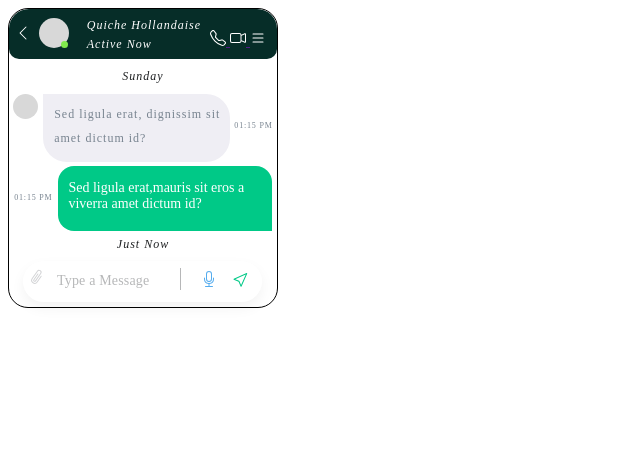
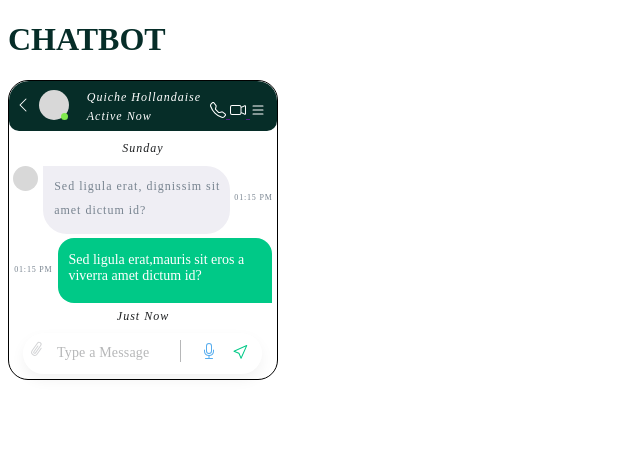
Before and after one commit to Mateenkhan612/chatbot, a plain HTML site: page index.html in a window 1280 px wide. Shown: the whole page, without its empty margins (0-640 px from the left). Drawn offline with Linux system fonts and the light colour scheme.

Commit message:
final commit

```diff
--- a/CSS/style.css
+++ b/CSS/style.css
@@ -1,3 +1,4 @@
+
 * {
     box-sizing: border-box;
 }
@@ -22,7 +23,10 @@
     background: #42877e;
   }
 
-
+h1{
+    color: #062D28;
+    font-family: 'ABeeZee';
+}
 .maincontainer {
     position: absolute;
     height: 300px;
--- a/index.html
+++ b/index.html
@@ -10,7 +10,7 @@
 </head>
 
 <body>
-
+    <h1>CHATBOT</h1>
     <div class="maincontainer">
         <!-- HEADER BEGINS -->
         <div class="header">
```
